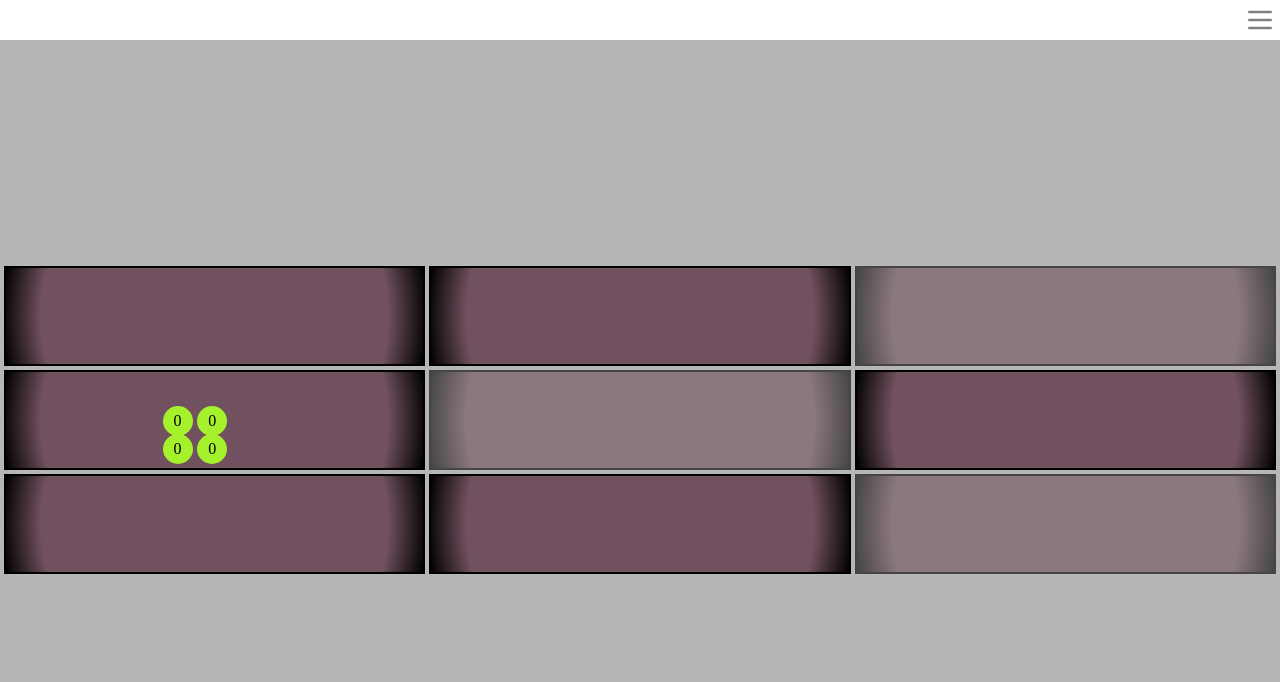
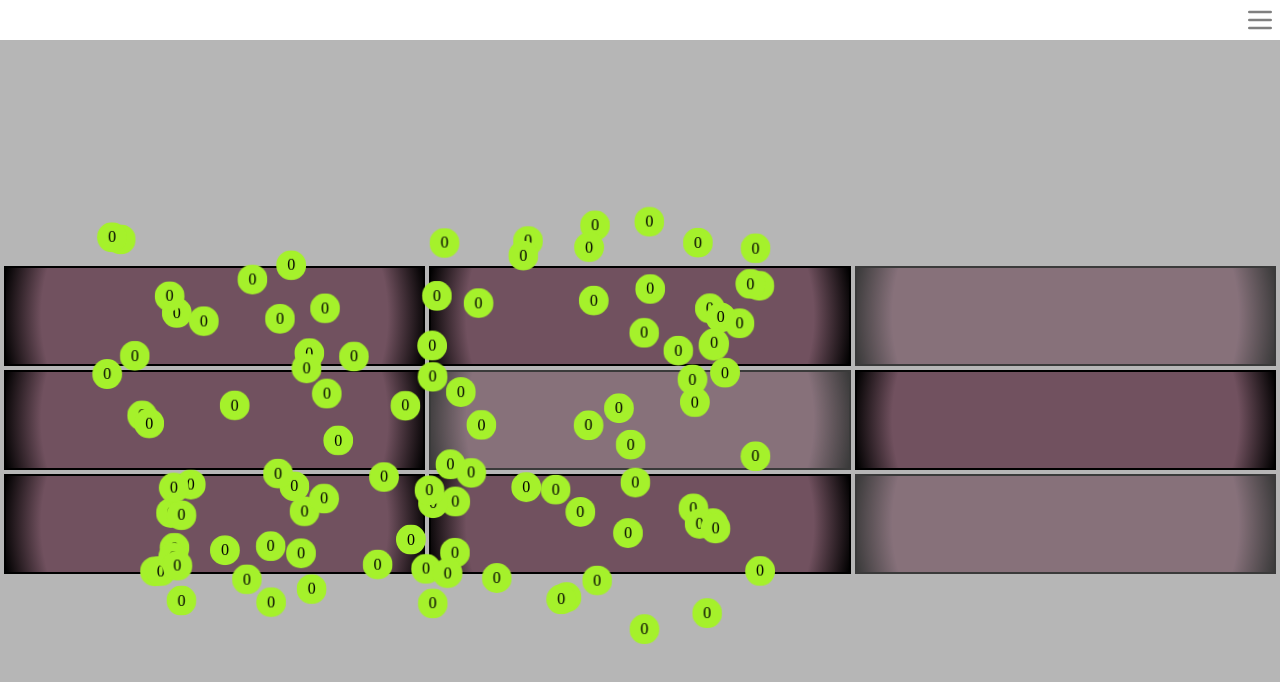
Before and after one commit to wowsushi/drink-list, a Vue app: page / in a window 1280 px wide. Shown: the top 682 px of the page. Built offline with nearby package versions, Linux system fonts and the light colour scheme.

Commit message:
[feat] [feat] implement bonus question: square animation 3

```diff
--- a/src/App.vue
+++ b/src/App.vue
@@ -12,7 +12,7 @@ import BallItem from './components/BallItem.vue'
         <BoxItem :isFlicking="[3, 5, 9].includes(index)" />
       </template>
       <div class="ball-wrapper">
-        <template v-for="index in 4" :key="index">
+        <template v-for="index in 100" :key="index">
           <BallItem :to="[180, 422]" :number="0" />
         </template>
       </div>
--- a/src/components/BallItem.vue
+++ b/src/components/BallItem.vue
@@ -25,14 +25,11 @@ const move = ({ startX, startY, endX, endY }) => {
     const value = inOutQuad(percentage)
     const x = startX + (endX - startX) * value
     const y = startY + (endY - startY) * value
-    ballRef.value.style.left = x + 'px'
-    ballRef.value.style.top = y + 'px'
+    ballRef.value.style.transform = `translate(${x}px, ${y}px)`
     requestAnimationFrame(draw)
   }
 
-  ballRef.value.style.position = 'fixed'
-  ballRef.value.style.left = startX + 'px'
-  ballRef.value.style.top = startY + 'px'
+  ballRef.value.style.transform = `translate(${startX}px, ${startY}px)`
   requestAnimationFrame(draw)
 }
 
@@ -45,12 +42,19 @@ onMounted(() => {
       y: rect.y
     }
   })()
-
+  const startPosition = (() => {
+    const x = Math.random() * (window.innerWidth - 0) + 0
+    const y = Math.random() * (window.innerHeight - 0) + 0
+    return {
+      x,
+      y
+    }
+  })()
   move({
-    startX: ballPosition.x,
-    startY: ballPosition.y,
-    endX: props.to[0],
-    endY: props.to[1]
+    startX: startPosition.x - ballPosition.x,
+    startY: startPosition.y - ballPosition.y,
+    endX: props.to[0] - ballPosition.x,
+    endY: props.to[1] - ballPosition.y
   })
 })
 </script>
@@ -67,37 +71,7 @@ onMounted(() => {
   border-radius: 100%;
   line-height: 30px;
   text-align: center;
-  position: absolute;
-  /* animation: move 2s infinite; */
-}
-
-.ball:first-child,
-.ball:nth-child(2) {
-  top: 35px;
-}
-
-.ball:nth-child(3),
-.ball:nth-child(4) {
-  top: 245px;
-}
-
-.ball:first-child,
-.ball:nth-child(3) {
-  left: 45px;
-}
-
-.ball:nth-child(2),
-.ball:nth-child(4) {
-  left: 305px;
-}
-
-@keyframes move {
-  from {
-    transform: translateX(0);
-  }
-
-  to {
-    transform: translateX(300px);
-  }
+  position: fixed;
+  will-change: transform;
 }
 </style>
```
